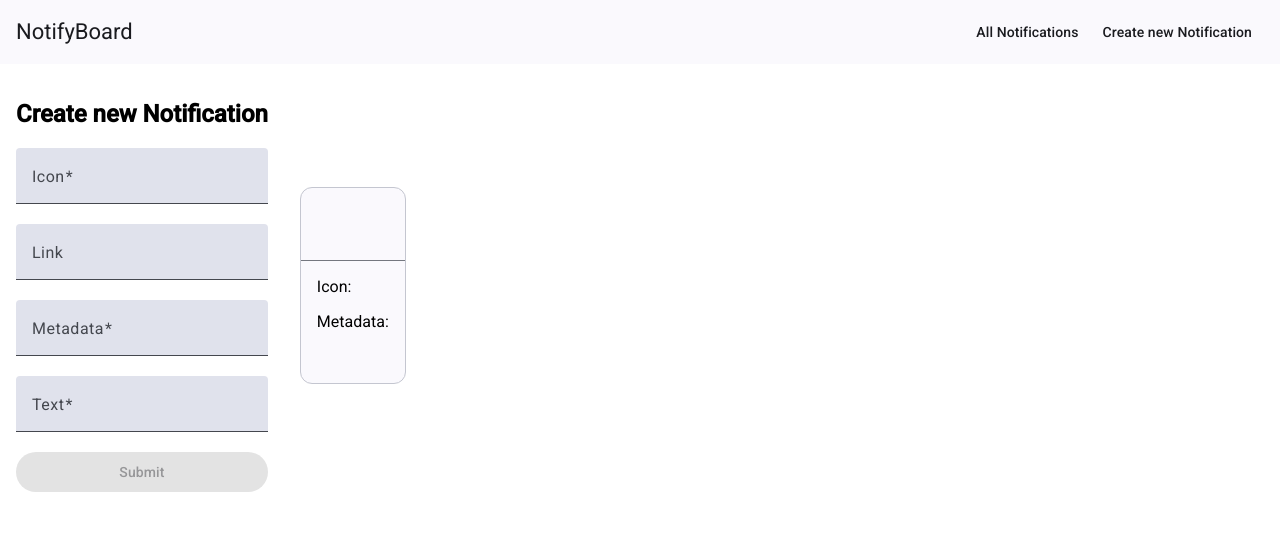
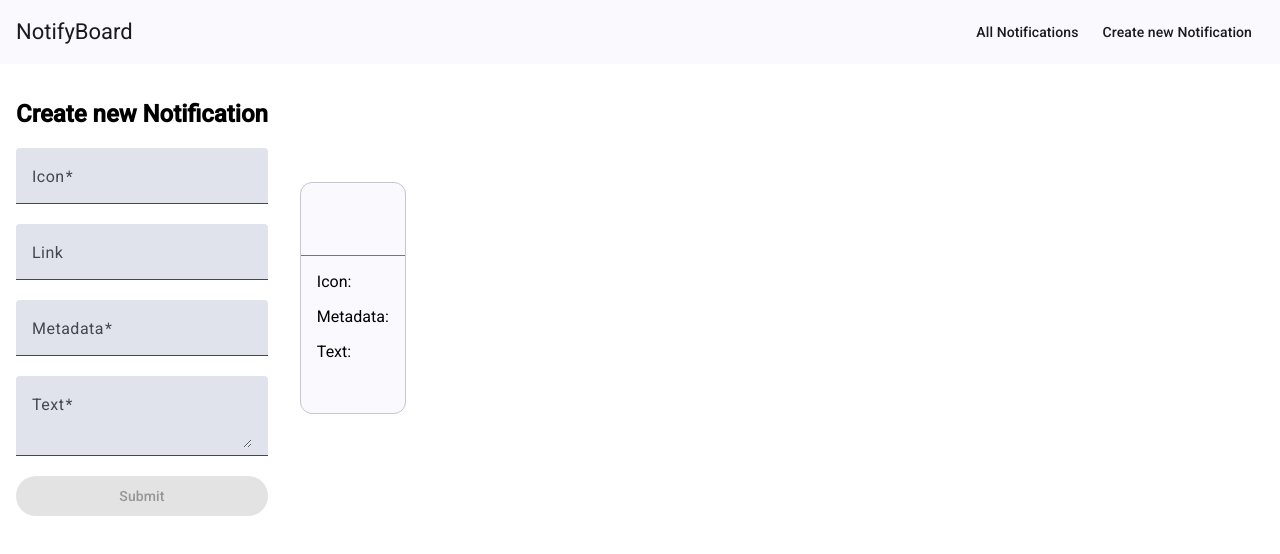
Before and after one commit to SaDaT895/notify-board, an Angular app: page /notifications/new in a window 1280 px wide. Shown: the top 554 px of the page. Built offline with nearby package versions, Linux system fonts and the light colour scheme.

Commit message:
feat: handle large text

```diff
--- a/src/app/notification-form/notification-form.component.html
+++ b/src/app/notification-form/notification-form.component.html
@@ -4,7 +4,9 @@
   @for (item of form.controls | keyvalue ; track $index) {
   <mat-form-field>
     <mat-label>{{ item.key | titlecase }}</mat-label>
-    <input matInput [formControlName]="item.key" />
+    @if (item.key === 'text') {
+    <textarea matInput [formControlName]="item.key"></textarea> } @else {
+    <input matInput [formControlName]="item.key" /> }
   </mat-form-field>
   }
 
--- a/src/app/notification-view/notification-view.component.html
+++ b/src/app/notification-view/notification-view.component.html
@@ -3,7 +3,11 @@
     <span mat-card-avatar>
       <mat-icon>{{ notification.icon }}</mat-icon>
     </span>
-    <mat-card-title>{{ notification.text }}</mat-card-title>
+    <mat-card-title>{{
+      notification.text!.length > 30
+        ? (notification.text | slice : 0 : 30)?.concat("...")
+        : notification.text
+    }}</mat-card-title>
     <mat-card-subtitle>
       <a *ngIf="notification.link" [href]="notification.link" target="_blank">{{
         notification.link
@@ -14,6 +18,7 @@
   <mat-card-content>
     <p>Icon: {{ notification.icon }}</p>
     <p>Metadata: {{ notification.metadata }}</p>
+    <p>Text: {{ notification.text }}</p>
   </mat-card-content>
   <mat-card-actions>
     <ng-content></ng-content>
--- a/src/app/notification-view/notification-view.component.scss
+++ b/src/app/notification-view/notification-view.component.scss
@@ -1,3 +1,6 @@
-mat-icon {
-  vertical-align: text-top;
+mat-card {
+  max-width: 512px;
+  mat-icon {
+    vertical-align: -webkit-baseline-middle;
+  }
 }
```
Also changed, not shown: src/app/notification-view/notification-view.component.ts (+8 -3 lines).
